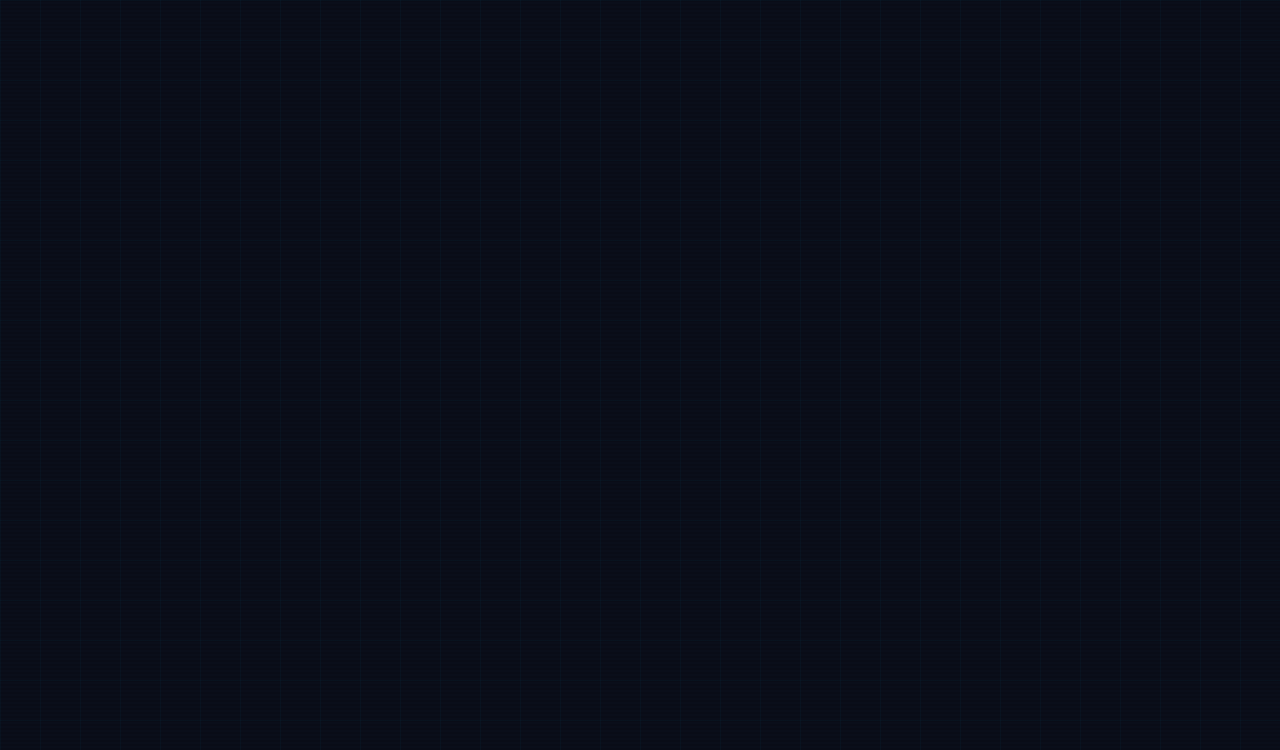
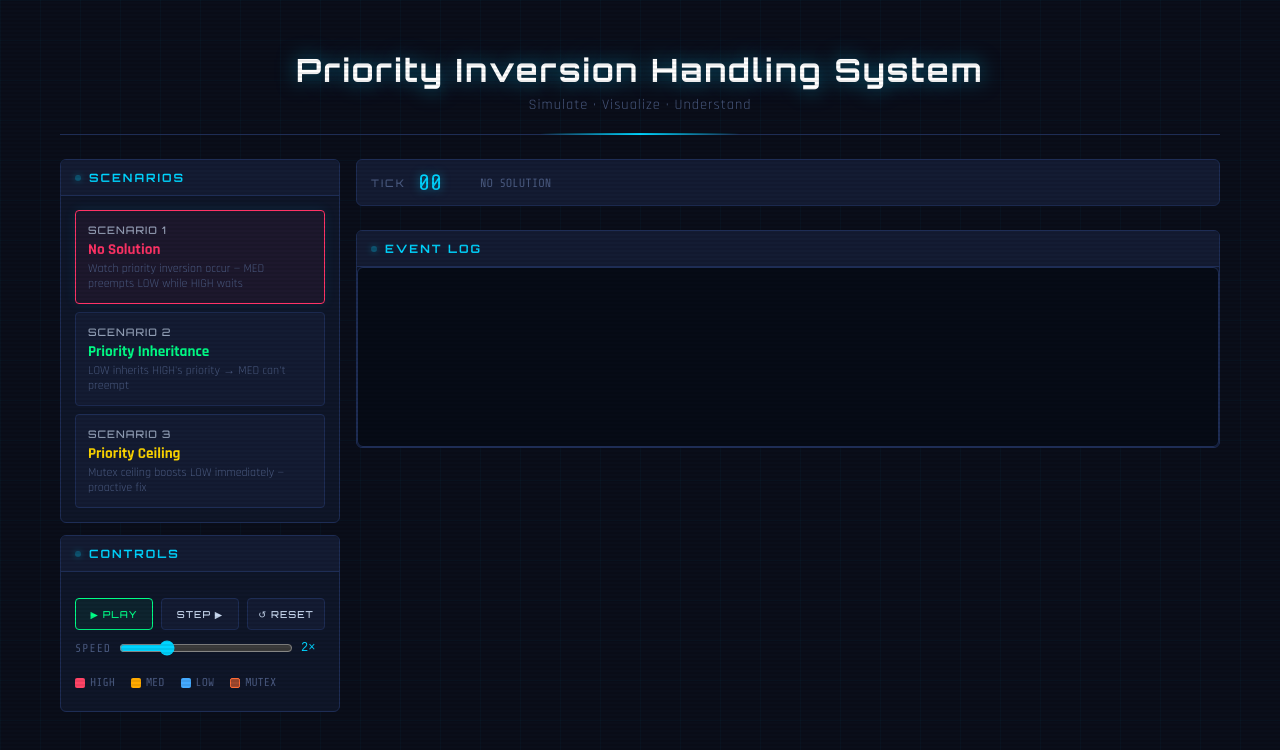
Before and after one commit to SagarSharma1188/Priority_Inversion_Handling_System, a plain HTML site: page index.html in a window 1280 px wide. Drawn offline with nearby package versions, Linux system fonts and the light colour scheme.

Commit message:
Add legend and controls for simulation interface

```diff
--- a/index.html
+++ b/index.html
@@ -497,3 +497,102 @@
     margin-top: 8px;
   }
   .done-banner.show { display: block; }
+
+  /* Legend row */
+  .legend {
+    display: flex;
+    gap: 16px;
+    flex-wrap: wrap;
+    padding: 8px 0;
+    font-size: 0.72rem;
+    color: var(--dim);
+    font-family: 'Share Tech Mono', monospace;
+  }
+  .leg { display: flex; align-items: center; gap: 5px; }
+  .leg-dot { width: 10px; height: 10px; border-radius: 2px; }
+</style>
+</head>
+<body>
+<div class="wrapper">
+
+  <header>
+    <h1>Priority Inversion Handling System</h1>
+    <div class="tagline">Simulate · Visualize · Understand</div>
+  </header>
+
+  <div class="main-grid">
+    <!-- Left: Scenarios + Controls -->
+    <div>
+      <div class="panel" style="margin-bottom:12px">
+        <div class="panel-header"><div class="dot"></div><h3>Scenarios</h3></div>
+        <div class="panel-body">
+          <div class="scenario-btns">
+            <button class="btn-scenario s-none active" onclick="selectScenario('none')">
+              <span class="btn-label">SCENARIO 1</span>
+              <span class="btn-title" style="color:var(--red)">No Solution</span>
+              <span class="btn-desc">Watch priority inversion occur — MED preempts LOW while HIGH waits</span>
+            </button>
+            <button class="btn-scenario s-pip" onclick="selectScenario('pip')">
+              <span class="btn-label">SCENARIO 2</span>
+              <span class="btn-title" style="color:var(--green)">Priority Inheritance</span>
+              <span class="btn-desc">LOW inherits HIGH's priority → MED can't preempt</span>
+            </button>
+            <button class="btn-scenario s-pcp" onclick="selectScenario('pcp')">
+              <span class="btn-label">SCENARIO 3</span>
+              <span class="btn-title" style="color:var(--yellow)">Priority Ceiling</span>
+              <span class="btn-desc">Mutex ceiling boosts LOW immediately — proactive fix</span>
+            </button>
+          </div>
+        </div>
+      </div>
+
+      <div class="panel">
+        <div class="panel-header"><div class="dot"></div><h3>Controls</h3></div>
+        <div class="panel-body">
+          <div class="controls">
+            <button class="ctrl-btn play" id="playBtn" onclick="togglePlay()">▶ PLAY</button>
+            <button class="ctrl-btn" onclick="stepForward()">STEP ▶</button>
+            <button class="ctrl-btn" onclick="resetSim()">↺ RESET</button>
+          </div>
+          <div class="speed-row">
+            <label>SPEED</label>
+            <input type="range" id="speedSlider" min="1" max="5" value="2" oninput="updateSpeed()">
+            <span id="speedLabel" style="font-family:monospace;font-size:0.75rem;color:var(--accent);min-width:24px">2×</span>
+          </div>
+
+          <div class="legend" style="margin-top:12px">
+            <div class="leg"><div class="leg-dot" style="background:var(--high)"></div>HIGH</div>
+            <div class="leg"><div class="leg-dot" style="background:var(--med)"></div>MED</div>
+            <div class="leg"><div class="leg-dot" style="background:var(--low)"></div>LOW</div>
+            <div class="leg"><div class="leg-dot" style="background:rgba(255,107,53,0.6);border:1px solid var(--accent2)"></div>MUTEX</div>
+          </div>
+        </div>
+      </div>
+    </div>
+
+    <!-- Right: Simulation -->
+    <div class="sim-area">
+
+      <!-- Tick counter -->
+      <div class="tick-row">
+        <div class="tick-label">TICK</div>
+        <div class="tick-val" id="tickVal">00</div>
+        <div style="font-family:'Share Tech Mono',monospace;font-size:0.75rem;color:var(--dim)" id="scenarioLabel">NO SOLUTION</div>
+        <div class="inversion-badge inv" id="invBadge">⚠ INVERSION</div>
+        <div class="inversion-badge ok" id="okBadge">✓ RESOLVED</div>
+      </div>
+
+      <!-- Task lanes -->
+      <div class="task-lanes" id="taskLanes">
+        <!-- Built by JS -->
+      </div>
+
+      <!-- Event log -->
+      <div class="panel">
+        <div class="panel-header"><div class="dot"></div><h3>Event Log</h3></div>
+        <div class="log-box" id="logBox"></div>
+      </div>
+
+      <div class="done-banner" id="doneBanner">✓ SIMULATION COMPLETE — All tasks finished</div>
+    </div>
+  </div>
```
